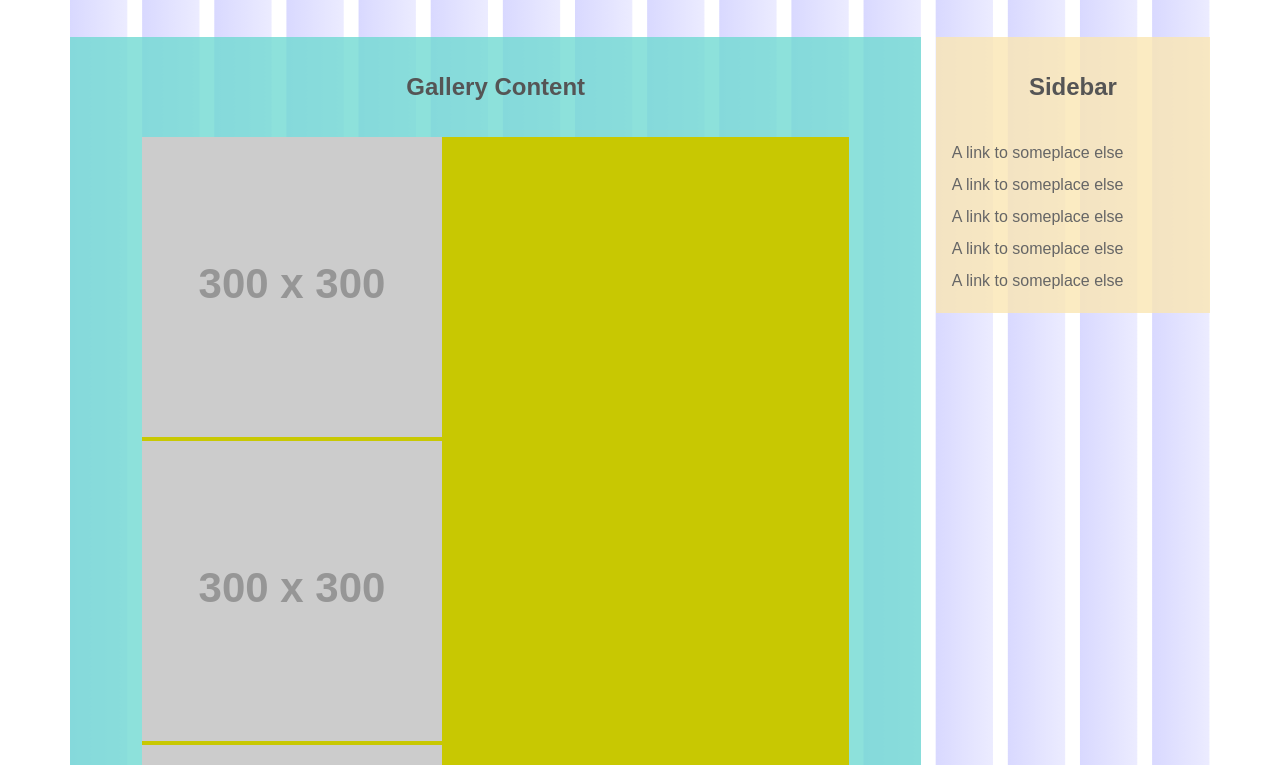
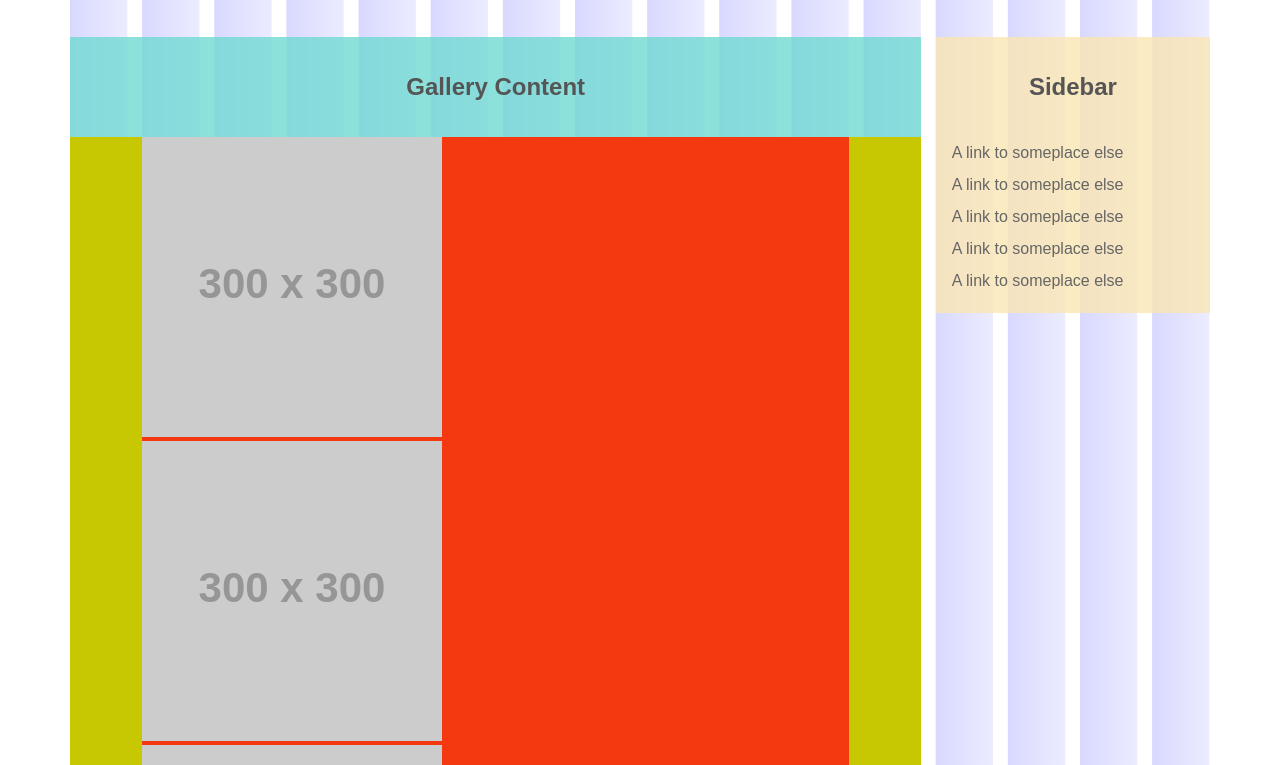
Before and after one commit to zellwk/Learning-Susy, a plain HTML site: page walkthrough/index.html in a window 1280 px wide. Shown: the part 35-800 px from the top of the page. Drawn offline with Linux system fonts and the light colour scheme; placeholder pictures from the web are drawn by us.

Commit message:
centered gallery with padding
Signed-off-by: Zell Liew <zellwk@gmail.com>

```diff
--- a/walkthrough/scss/styles.scss
+++ b/walkthrough/scss/styles.scss
@@ -49,13 +49,23 @@ nav {
   @include cf;
   background: rgb(200, 200, 2);
   // Method 1
-  width: span(10 of 12);
-  margin-left: auto;
-  margin-right: auto;
-
+  // width: span(10 of 12);
+  // margin-left: auto;
+  // margin-right: auto;
   // Or alternatively:
   // margin-left: span(1 wide of 12);
   // margin-left: span(1 of 12) + gutter(12)
+}
+
+// Method 2
+.gallery {
+  padding: 0 span(1 wide of 12);
+  // OR
+  // padding: 0 span(1 of 12) + gutter(12);
+}
+
+.gallery__item {
+  background: rgba(255, 20, 20, 0.8);
 }
 
 // ==========
```
Also changed, not shown: walkthrough/css/styles.css.
